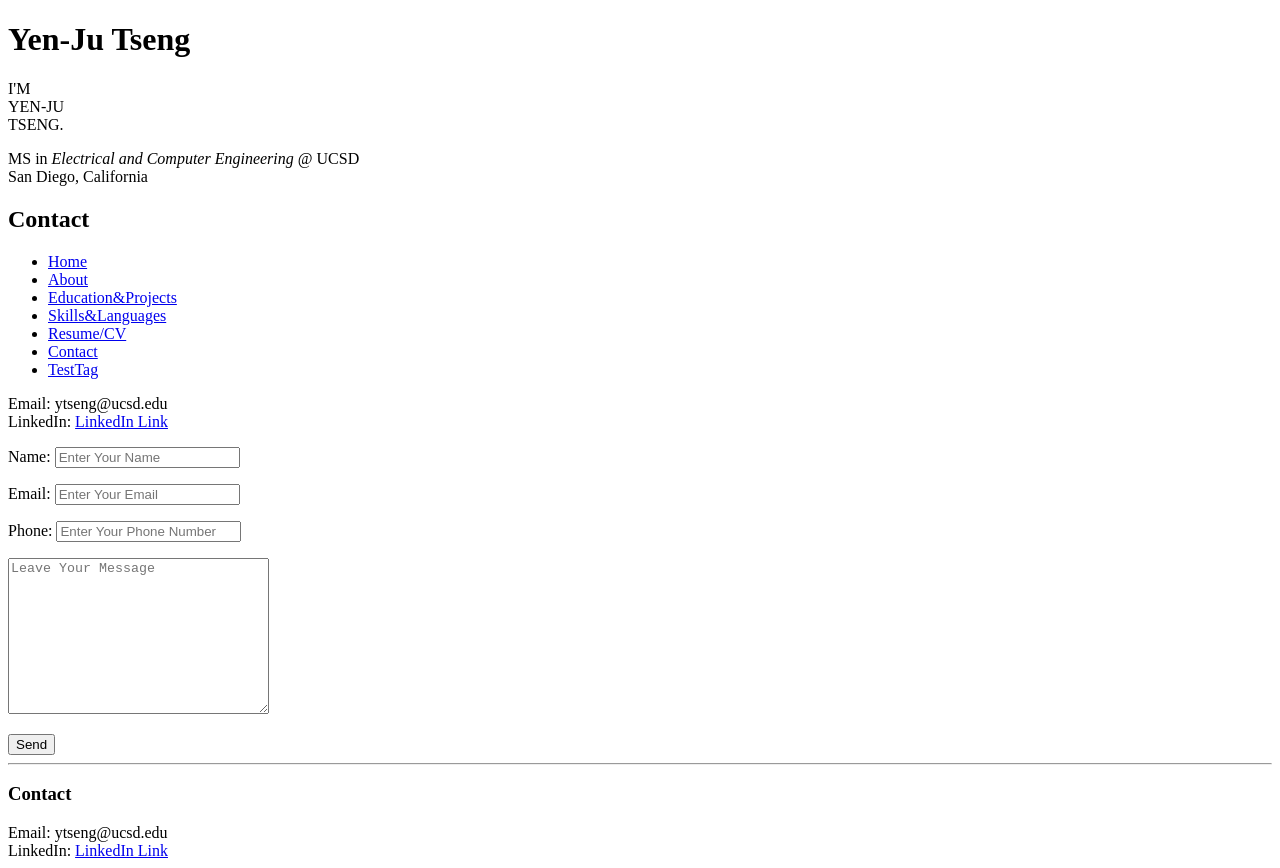
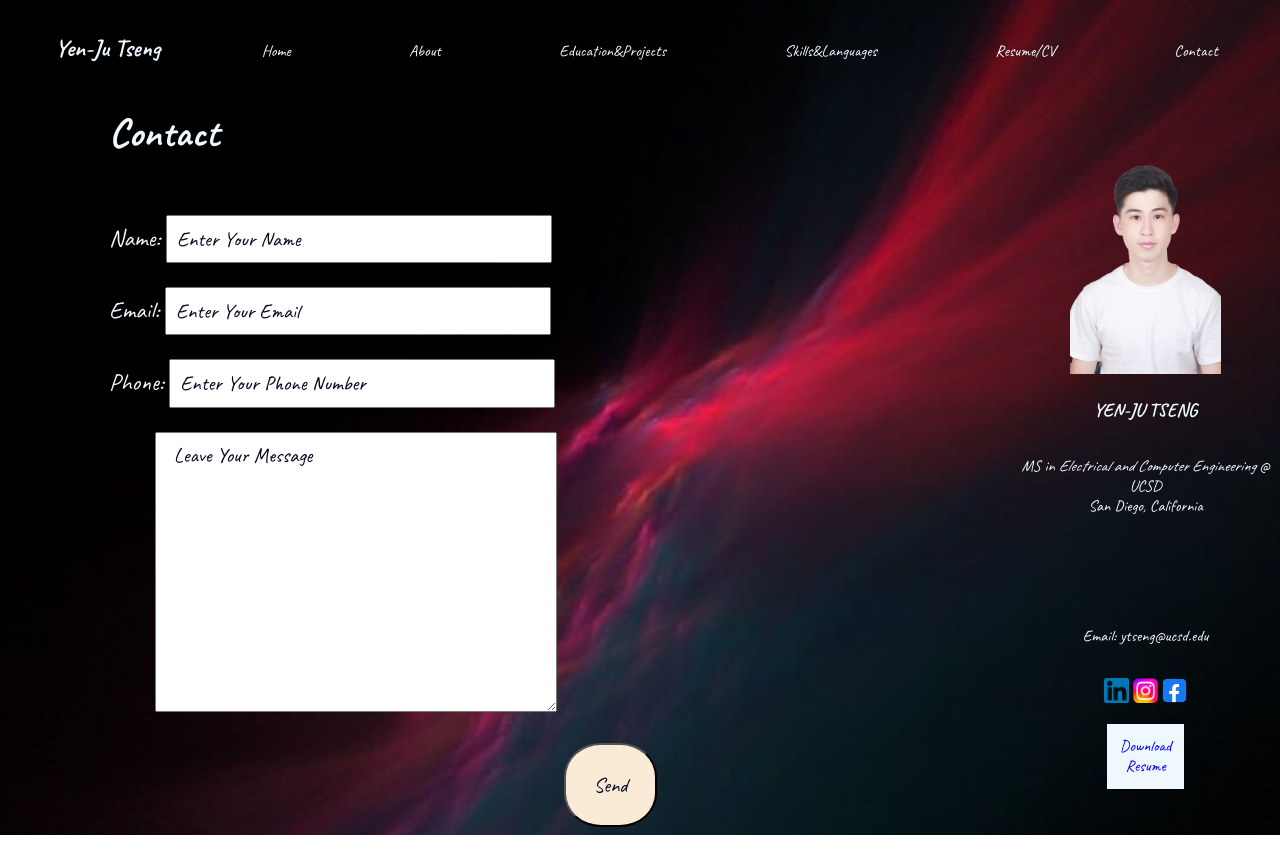
Before and after one commit to TYJ99/cse134-hw3, a plain HTML site: page contact.html in a window 1280 px wide. After the commit the page ends 835 px from the top, so only its background shows below. Drawn offline with Linux system fonts and the light colour scheme; a script that the page names is missing.

Commit message:
contact finish

```diff
--- a/contact.html
+++ b/contact.html
@@ -4,48 +4,40 @@
     <meta charset="UTF-8">
     <meta http-equiv="X-UA-Compatible" content="IE=edge">
     <meta name="viewport" content="width=device-width, initial-scale=1.0">
-    <title>Yen-Ju Tseng's Website</title>
-    <style>
+    <title>Yen-Ju Tseng's Website - contact</title>
 
-    </style>
+    <link rel="preconnect" href="https://fonts.googleapis.com">
+    <link rel="preconnect" href="https://fonts.gstatic.com" crossorigin>
+    <link href="https://fonts.googleapis.com/css2?family=Caveat:wght@400;500;600;700&display=swap" rel="stylesheet">
+    <!-- <link rel="stylesheet" href="styleSheet/reset.css"> -->
 
-    <link rel="stylesheet" href="styles.css">
+    <link rel="stylesheet" href="styleSheet/contactStyle.css">
 </head>
 <body>
-    <main>
+    <section id="topSection">
         <header>
             <h1>Yen-Ju Tseng</h1>
         </header>
-        <p>
-            I'M<br>
-            YEN-JU<br>
-            TSENG.
-        </p>
-        <p>
-            MS in <i>Electrical and Computer Engineering</i> @ UCSD<br>
-            San Diego, California
-        </p>
 
-        <h2>Contact</h2>
-        <nav aria-label="main">
-            <ul>
+        <nav>
+            <ul id="navUl">
                 <li><a href="./index.html">Home</a></li>
                 <li><a href="./about.html">About</a></li>
                 <li><a href="./eduProj.html">Education&Projects</a></li>
                 <li><a href="./skillsLang.html">Skills&Languages</a></li>
                 <li><a href="./resumeCV.html">Resume/CV</a></li>
-                <li><a href="./contact.html" aria-current="page">Contact</a></li>
-                <li><a href="./testTag.html">TestTag</a></li>
+                <li><a href="./contact.html aria-current="page"">Contact</a></li>
+                <!-- <li><a href="./testTag.html">TestTag</a></li> -->
             </ul>
         </nav>
+    </section>
+    <main>
+        <section id="leftMain">
+            <header>
+                <h2 id="currPage">Contact</h2>
+            </header>
 
-        <div>
-                Email: ytseng@ucsd.edu <br>
-                LinkedIn: <a href="https://www.linkedin.com/in/yenjutseng/">LinkedIn Link</a>
-        </div>
-
-        <aside>
-            <form action="#">
+            <form action="#" id="leftMainContent">
                 <p>
                     <label for="name">Name: </label>
                     <input type="text" name="name" id="name" placeholder="Enter Your Name">
@@ -65,18 +57,47 @@
                 <button>Send</button>
 
             </form>
-        </aside>
+
+        </section>
+
+        <section id="rightMain">
+            <section id="rightMainSection1">
+                <header>
+                    <picture id="profilePhoto">
+                        <source srcset="/img/profilePhoto2.png">
+                        <img src="/img/profilePhoto2.png" alt="profile photo">
+                    </picture>
+                    <h1>YEN-JU TSENG</h1>
+                </header>
+                <p>
+                    MS in <i>Electrical and Computer Engineering</i> @ UCSD<br>
+                    San Diego, California
+                </p>
+            </section>
+
+            <section id="rightMainSection2">
+                <p>Email: ytseng@ucsd.edu</p>
+
+                <p id="media">
+                    <a href="https://www.linkedin.com/in/yenjutseng/">
+                        <img src="img/linkedInLogo.png" class="mediaImg">
+                    </a>
+
+
+                    <a href="https://www.instagram.com/tyj.99/">
+                        <img src="img/instagramLogo.png" class="mediaImg">
+                    </a>
+
+
+                    <a href="https://www.facebook.com/andy.tseng.3551">
+                        <img src="img/facebookLogo.png" class="mediaImg">
+                    </a>
+                </p>
+                <a href="/resumeCV/Yen-Ju Tseng Resume.pdf" download id="downloadResume">Download<br>Resume</a>
+            </section>
+
+        </section>
     </main>
-
-    <hr>
-    <footer>
-        <h3>Contact</h3>
-        <section>
-            Email: ytseng@ucsd.edu <br>
-            LinkedIn: <a href="https://www.linkedin.com/in/yenjutseng/">LinkedIn Link</a>
-        </section>
-    </footer>
-
     <script src="app.js"></script>
 </body>
 </html>
--- /dev/null
+++ b/styleSheet/contactStyle.css
@@ -0,0 +1,236 @@
+* {
+    color:aliceblue;
+    font-family: 'Caveat', cursive;
+}
+
+*::selection {
+    background-color: bisque;
+    color: #060a23;
+}
+
+/* degug overflow */
+/* * {
+    background: #000 !important;
+    color: #0f0 !important;
+    outline: solid #f00 1px !important;
+} */
+
+a {
+    text-decoration: none;
+}
+
+h3 {
+    margin: 0;
+	padding: 0;
+	border: 0;
+	vertical-align: baseline;
+}
+
+body {
+    display: flex;
+    flex-direction: column;
+    justify-content: space-around;
+    gap: 20px;
+    background-image: url("/img/bgImg.jpg");
+    background-size:100vw;
+}
+
+hr {
+    margin-left: 0;
+    margin-right: 0;
+}
+
+#topSection {
+    width: 100%;
+    padding: 5px;
+    display: flex;
+    flex-direction: row;
+    justify-content: space-around;
+    justify-items: center;
+    align-items: baseline;
+    flex-wrap: wrap;
+
+}
+
+#topSection header {
+    /* display: inline-block; */
+    flex-basis: 15%;
+    text-align: center;
+    /* flex-grow: 1; */
+}
+
+#topSection nav {
+    flex-basis: 85%;
+}
+
+#navUl {
+    list-style-type: none;
+    display: flex;
+    flex-direction: row;
+    justify-content: space-around;
+    justify-items: center;
+    flex-wrap: wrap;
+    margin: 0;
+    padding: 0;
+}
+
+#navUl li {
+    list-style-type: none;
+    display: inline;
+    margin: 0;
+    padding: 0;
+}
+
+main {
+    display: flex;
+    flex-direction: row;
+}
+
+#leftMain {
+    display: flex;
+    flex-basis: 80%;
+    flex-direction: column;
+    justify-content: flex-start;
+    overflow-x: hidden;
+}
+
+#leftMainContent {
+    /* margin-left: 10%;
+    margin-right: 25%; */
+    font-size: 1.5rem;
+    margin-left: 10%;
+}
+
+input {
+    width: 40%;
+    padding: 1% 1%;
+    /* line-height: 20%; */
+}
+
+#name, #email, #phone, #message {
+    color:#060a23;
+    font-size: 1.3rem;
+}
+
+input::placeholder, textarea::placeholder {
+    color: #060a23;
+    font-size: 1.3rem;
+}
+
+textarea {
+    margin-left: 5%;
+    width: 40%;
+    padding: 1% 2%;
+}
+
+button {
+    background-color:antiquewhite;
+    color: #060a23;
+    padding: 3% 3%;
+    font-size: 1.3rem;
+    border-radius: 40%;
+    position: relative;
+    left:50%;
+    transition: 0.3s;
+}
+
+button:hover {
+    background-color:rgb(167, 147, 122);
+    color: #161f5a;
+    border-radius: 50%;
+}
+
+button:active {
+    background-color:rgb(48, 34, 18);
+    color: #9c9fb3;
+}
+
+/* .contentLi a::selection, #download h1::selection {
+    background-color: bisque;
+    color: #060a23;
+} */
+
+#currPage {
+    margin-top: 0;
+    font-size: 250%;
+    margin-left: 10%;
+    animation-duration: 2s;
+    animation-name: slidein;
+}
+
+@keyframes slidein {
+    from {
+      margin-left: 150%;
+    }
+
+    to {
+      margin-left: 10%;
+    }
+}
+
+#rightMain {
+    display: flex;
+    flex-basis: 20%;
+    text-align: center;
+    flex-direction: column;
+    justify-content: space-around;
+
+}
+
+#profilePhoto img{
+    width: 60%;
+    transition: border-radius 1s;
+}
+
+#profilePhoto img:hover{
+    border-radius: 50%;
+}
+
+#rightMainSection1 {
+    width: 100%;
+    display: flex;
+    flex-direction: column;
+    justify-content: space-between;
+}
+
+
+#rightMainSection2 {
+    display: flex;
+    flex-direction: column;
+    justify-content: flex-start;
+    align-items: center;
+
+}
+
+#media {
+    /* flex-basis: 70%; */
+    text-align: end;
+}
+
+.mediaImg {
+    width: 25px;
+    height: 25px;
+}
+
+#downloadResume {
+    width: auto;
+    height: auto;
+    padding: 5%;
+    color:blue;
+    background-color: aliceblue;
+    transition: 0.5s;
+}
+
+#downloadResume:hover{
+    background-color: aqua;
+    color: darkblue;
+    border-radius: 50%;
+}
+
+/* #helloMyName {
+    font-size: 300%;
+}
+
+#hello {
+    font-size: 80%;
+} */
```
